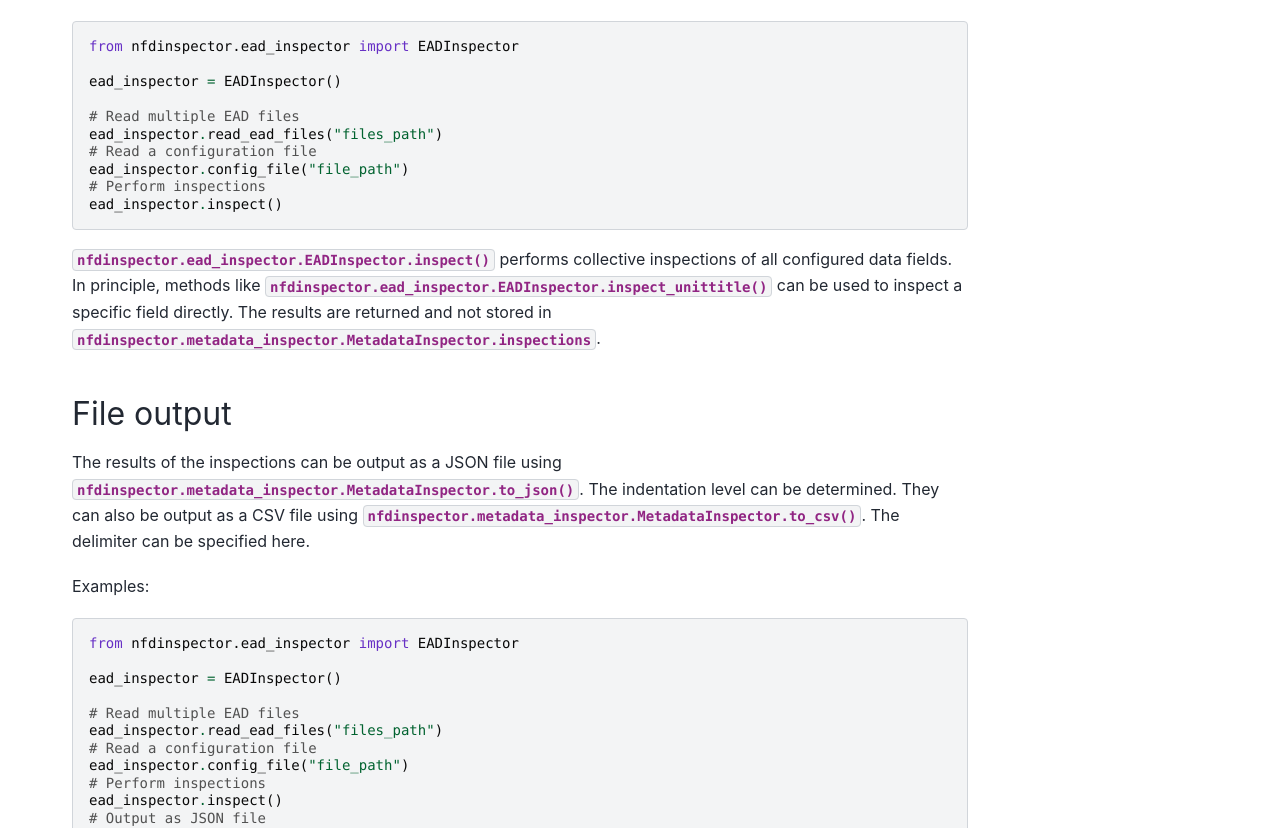
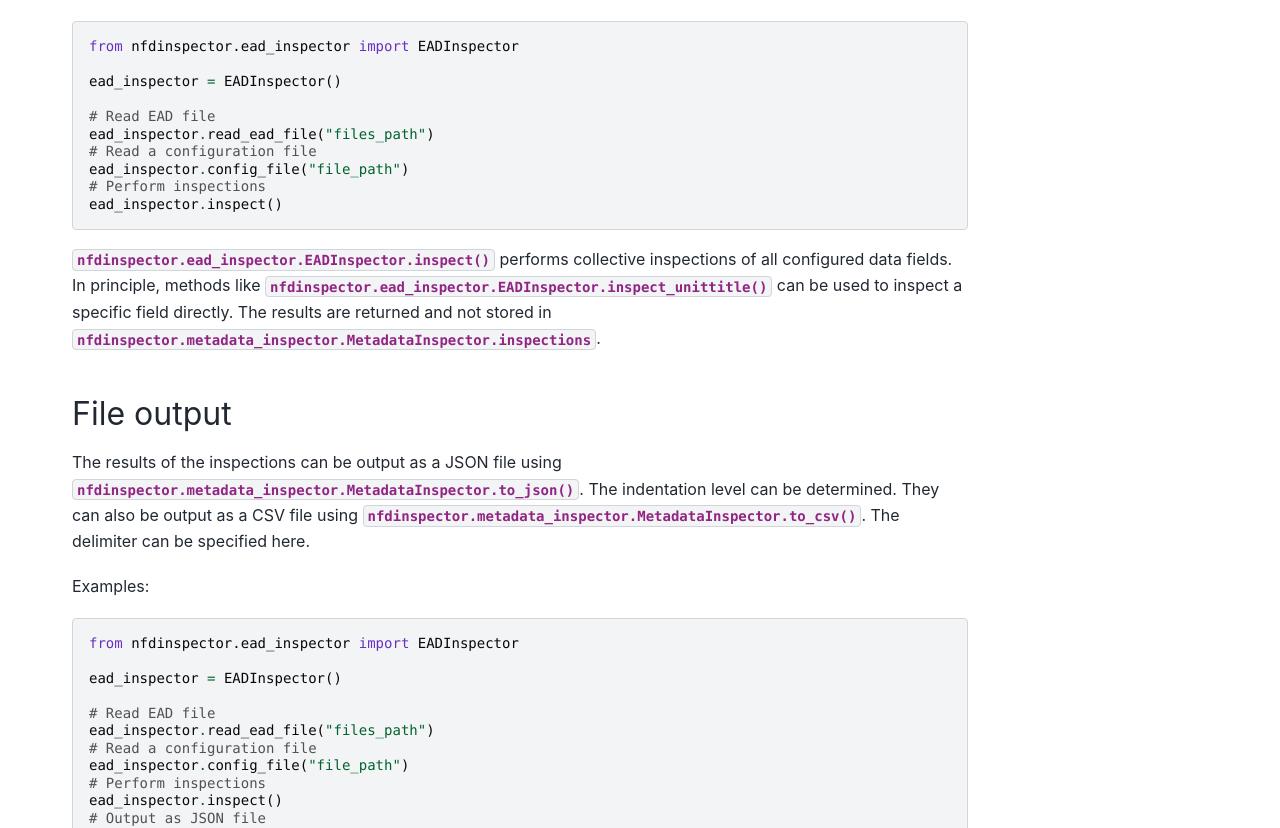
Before and after one commit to montan-code/nfdinspector, a Sphinx documentation site: the page built from docs/ead_inspector_guide.rst, in a window 1280 px wide and 1400 px high, scrolled down 3877 px. Shown: the part 314-1142 px from the top of the window. Built offline with Sphinx 7.4.7 and the PyData theme 0.15.4, drawn with Linux system fonts in a browser that asks for light colours.

Commit message:
Corrected typos in EADInspector guide.

```diff
--- a/docs/ead_inspector_guide.rst
+++ b/docs/ead_inspector_guide.rst
@@ -158,8 +158,8 @@ Example::
 
     ead_inspector = EADInspector()
 
-    # Read multiple EAD files
-    ead_inspector.read_ead_files("files_path")
+    # Read EAD file
+    ead_inspector.read_ead_file("files_path")
     # Read a configuration file
     ead_inspector.config_file("file_path")
     # Perform inspections
@@ -183,8 +183,8 @@ Examples::
 
     ead_inspector = EADInspector()
 
-    # Read multiple EAD files
-    ead_inspector.read_ead_files("files_path")
+    # Read EAD file
+    ead_inspector.read_ead_file("files_path")
     # Read a configuration file
     ead_inspector.config_file("file_path")
     # Perform inspections
```
